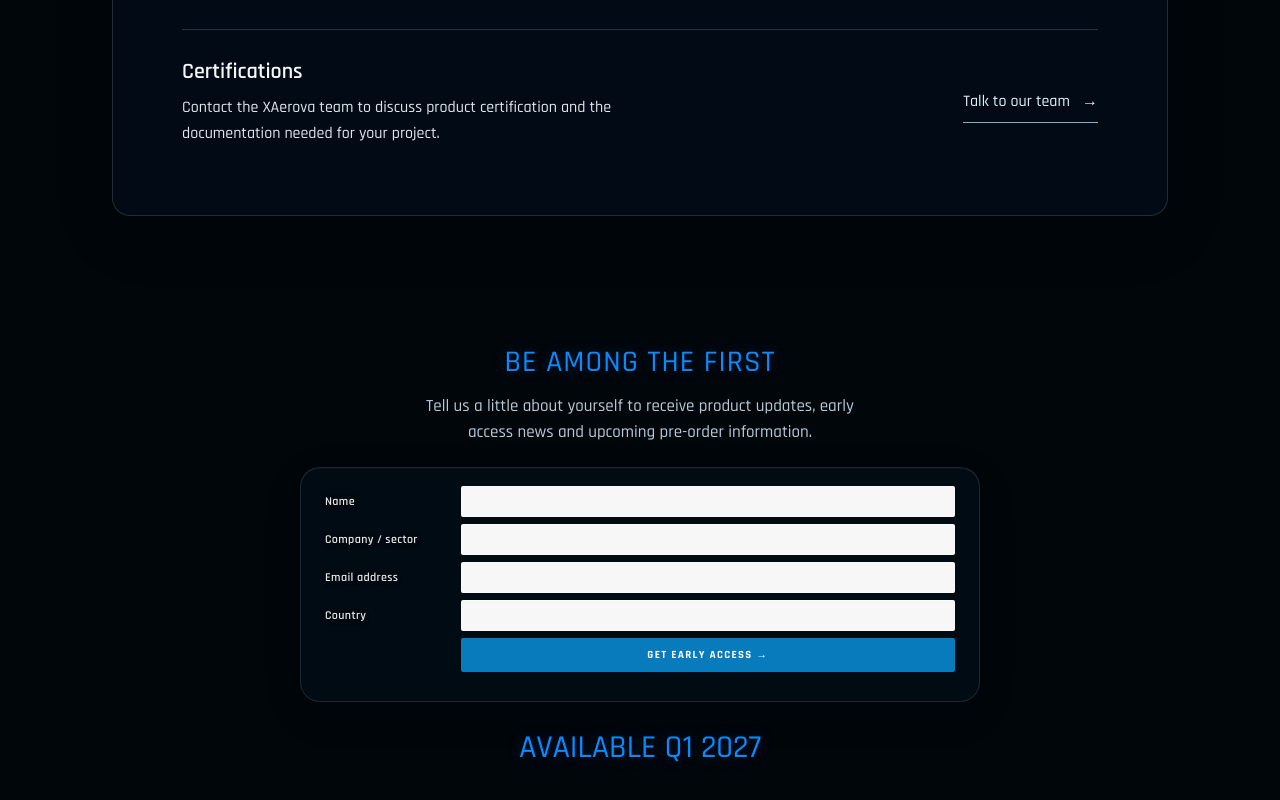
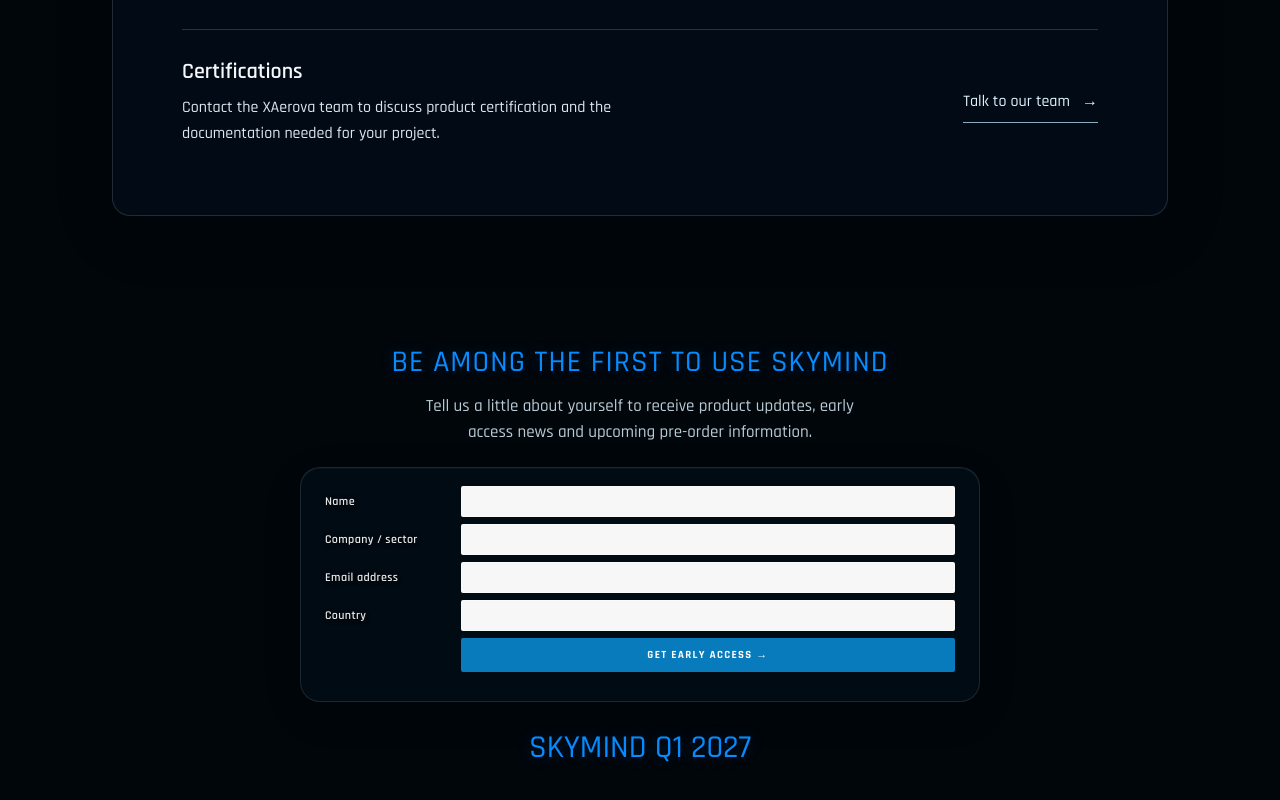
Before and after one commit to jmbcvx2nyz-eng/Xaerova-clone-v, a website: page index.html in a window 1280 px wide. Shown: the part 2113-2913 px from the top of the page. Drawn offline with Linux system fonts and the light colour scheme.

Commit message:
Update signup and launch titles for clarity

```diff
--- a/index.html
+++ b/index.html
@@ -824,7 +824,7 @@ OTHER DEALINGS IN THE FONT SOFTWARE.
 
     <div class="contact-section">
     <section class="signup" id="early-access" aria-labelledby="signupTitle">
-      <h2 id="signupTitle" data-i18n="signup-title">BE AMONG THE FIRST</h2>
+      <h2 id="signupTitle" data-i18n="signup-title">BE AMONG THE FIRST TO USE SKYMIND</h2>
       <p class="contact-intro" data-i18n="contact-intro">Tell us a little about yourself to receive product updates, early access news and upcoming pre-order information.</p>
 
       <!-- FormSubmit sends registrations to the owner's activated inbox.
@@ -853,7 +853,7 @@ OTHER DEALINGS IN THE FONT SOFTWARE.
       </form>
     </section>
     <section class="launch" id="launch">
-      <h2 data-i18n="launch-title">AVAILABLE Q1 2027</h2>
+      <h2 data-i18n="launch-title">SKYMIND Q1 2027</h2>
     </section>
     </div>
   </main>
@@ -862,7 +862,7 @@ OTHER DEALINGS IN THE FONT SOFTWARE.
     const translations = {
   "en": {
     "headline": "EYES IN THE SKY",
-    "signup-title": "BE AMONG THE FIRST",
+    "signup-title": "BE AMONG THE FIRST TO USE SKYMIND",
     "name": "Name",
     "company-name": "Company / sector",
     "email": "Email address",
@@ -873,7 +873,7 @@ OTHER DEALINGS IN THE FONT SOFTWARE.
     "form-error": "We couldn’t submit your request. Your details are still here; please try again shortly.",
     "form-network": "We couldn’t confirm delivery. Please check your connection and try again shortly.",
     "form-rate-limit": "Too many attempts. Please wait a moment and try again.",
-    "launch-title": "AVAILABLE Q1 2027",
+    "launch-title": "SKYMIND Q1 2027",
     "nav-about": "ABOUT US",
     "nav-skymind": "SKYMIND",
     "nav-contact": "CONTACT",
@@ -901,7 +901,7 @@ OTHER DEALINGS IN THE FONT SOFTWARE.
   },
   "fr": {
     "headline": "DES YEUX DANS LE CIEL",
-    "signup-title": "SOYEZ PARMI LES PREMIERS",
+    "signup-title": "SOYEZ PARMI LES PREMIERS À UTILISER SKYMIND",
     "name": "Nom",
     "company-name": "Entreprise / secteur",
     "email": "Adresse e-mail",
@@ -912,7 +912,7 @@ OTHER DEALINGS IN THE FONT SOFTWARE.
     "form-error": "Votre demande n’a pas pu être envoyée. Vos informations sont conservées ; veuillez réessayer dans un instant.",
     "form-network": "Nous n’avons pas pu confirmer l’envoi. Vérifiez votre connexion et réessayez dans un instant.",
     "form-rate-limit": "Trop de tentatives. Patientez un instant avant de réessayer.",
-    "launch-title": "DISPONIBLE AU 1ER TRIMESTRE 2027",
+    "launch-title": "SKYMIND T1 2027",
     "nav-about": "À PROPOS",
     "nav-skymind": "SKYMIND",
     "nav-contact": "CONTACT",
```
